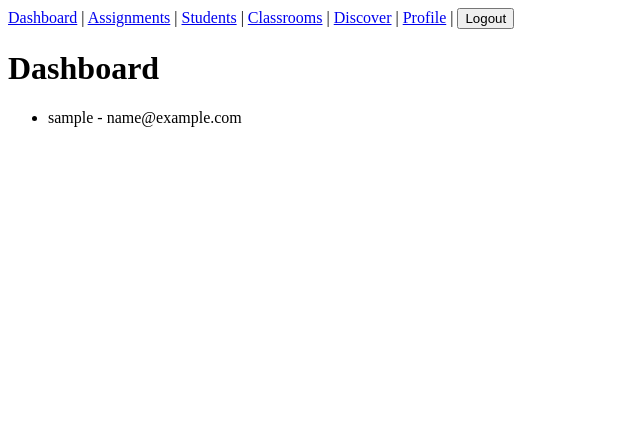
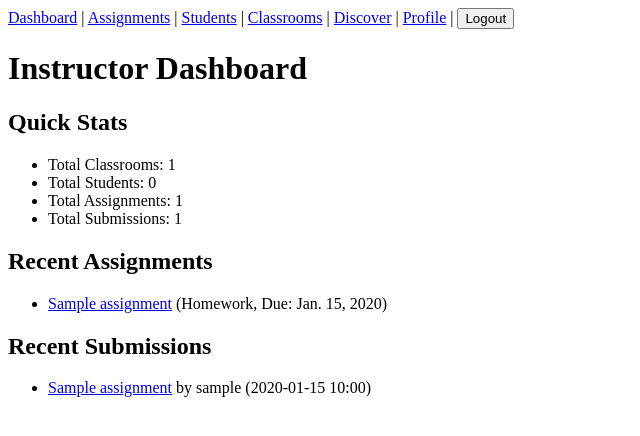
Before and after one commit to zainnalthamer/Beacon, a Django app: page /instructor-dashboard/ in a window 1280 px wide. Shown: the top 436 px of the page, without its empty margins (0-640 px from the left). Run offline with Django 5.2, Linux system fonts and the light colour scheme; a user stored in the database is signed in; tables that the repository leaves empty hold one stand-in row (values such as "Sample post").

Commit message:
updated instructor dashboard

```diff
--- a/main_app/templates/instructors/instructor_dashboard.html
+++ b/main_app/templates/instructors/instructor_dashboard.html
@@ -1,9 +1,36 @@
 {% extends 'base.html' %}
 {% block content %}
-<h1>Dashboard</h1>
+<h1>Instructor Dashboard</h1>
+
+<h2>Quick Stats</h2>
 <ul>
-    {% for instructor in instructors %}
-        <li>{{ instructor.username }} - {{ instructor.email }}</li>
+    <li>Total Classrooms: {{ classroom_count }}</li>
+    <li>Total Students: {{ student_count }}</li>
+    <li>Total Assignments: {{ assignment_count }}</li>
+    <li>Total Submissions: {{ submission_count }}</li>
+</ul>
+
+<h2>Recent Assignments</h2>
+<ul>
+    {% for assignment in recent_assignments %}
+        <li>
+            <a href="{% url 'assignment_detail' assignment.pk %}">{{ assignment.title }}</a>
+            ({{ assignment.assignment_type|title }}, Due: {{ assignment.deadline }})
+        </li>
+    {% empty %}
+        <li>No assignments yet.</li>
+    {% endfor %}
+</ul>
+
+<h2>Recent Submissions</h2>
+<ul>
+    {% for submission in recent_submissions %}
+        <li>
+            <a href="{% url 'submission_detail' submission.pk %}">{{ submission.assignment.title }}</a>
+            by {{ submission.student.username }} ({{ submission.submitted_at|date:"Y-m-d H:i" }})
+        </li>
+    {% empty %}
+        <li>No submissions yet.</li>
     {% endfor %}
 </ul>
 {% endblock %}
--- a/main_app/views.py
+++ b/main_app/views.py
@@ -27,8 +27,20 @@ def is_student(u): return u.role == u.Role.STUDENT
 @login_required
 @user_passes_test(is_instructor)
 def instructor_dashboard(request):
-    instructors = User.objects.filter(role=User.Role.INSTRUCTOR)
-    return render(request, 'instructors/instructor_dashboard.html', {'instructors':instructors})
+    classroom_count = Classroom.objects.count()
+    student_count = User.objects.filter(role=User.Role.STUDENT).count()
+    assignment_count = Assignment.objects.count()
+    submission_count = Submission.objects.count()
+    recent_assignments = Assignment.objects.order_by('-deadline')[:5]
+    recent_submissions = Submission.objects.order_by('-submitted_at')[:5]
+    return render(request, 'instructors/instructor_dashboard.html', {
+        'classroom_count': classroom_count,
+        'student_count': student_count,
+        'assignment_count': assignment_count,
+        'submission_count': submission_count,
+        'recent_assignments': recent_assignments,
+        'recent_submissions': recent_submissions,
+    })
 
 @login_required
 @user_passes_test(is_instructor)
```
